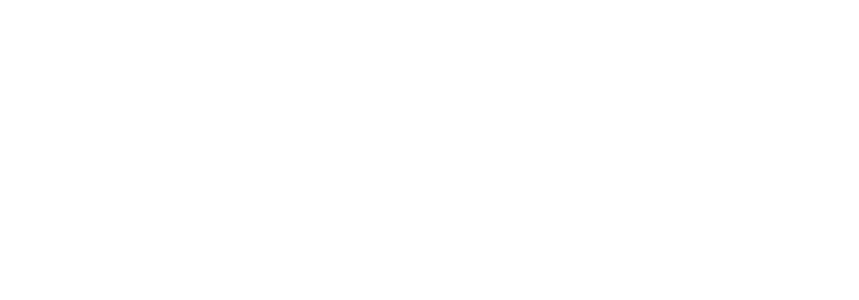
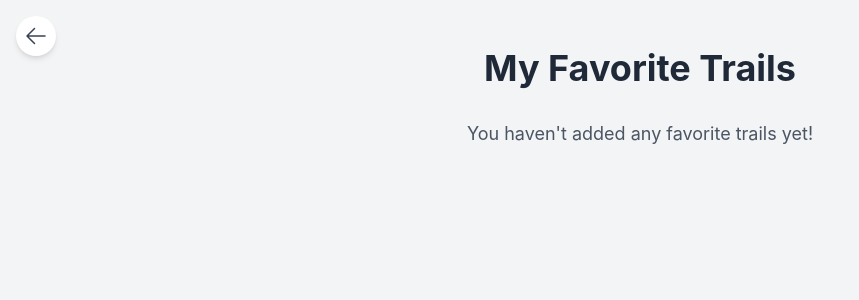
Before and after one commit to HolloJozsef/my-all-trails, a React (Create React App) app in the folder client/: page /favorites in a window 1280 px wide. Before the commit this address had no page. Shown: the top 300 px of the page, without its empty margins (0-859 px from the left). Built offline with nearby package versions, Linux system fonts and the light colour scheme.

Commit message:
favorite functionality with zustand and local storage

```diff
--- a/client/src/App.tsx
+++ b/client/src/App.tsx
@@ -1,10 +1,10 @@
 import React, { Suspense, useEffect } from "react";
 import Homepage from "./modules/Homepage/Homepage";
 import { BrowserRouter, Route, Routes } from "react-router-dom";
-import SearchResults from "./modules/SearchResult/SearchResult";
 import TrailDetailsSkeleton from "./modules/Homepage/components/TrailDetailsSkeleton";
 import MapPage from "./modules/Homepage/components/MapPage";
 import ErrorBoundary from "./modules/Core/ErrorBoundary";
+import FavoritesPage from "./modules/Homepage/components/FavoritesPage";
 
 const TrailDetails = React.lazy(
   () => import("./modules/Homepage/components/TrailDetails")
@@ -24,8 +24,8 @@
       <ErrorBoundary>
         <Routes>
           <Route path="/" element={<Homepage />} />
-          <Route path="/search" element={<SearchResults />} />
           <Route path="/map" element={<MapPage />} />
+          <Route path="/favorites" element={<FavoritesPage />} />
           <Route
             path="/trails/:id"
             element={
--- a/client/src/modules/Homepage/Homepage.tsx
+++ b/client/src/modules/Homepage/Homepage.tsx
@@ -5,13 +5,17 @@
 import AddTrailModal from "./components/AddTrailModal";
 import Spinner from "../Core/Spinner";
 import { createPortal } from "react-dom";
+import { useNavigate } from "react-router-dom";
 
 const Homepage = () => {
   const [isModalOpen, setIsModalOpen] = useState<boolean>(false);
+  const navigate = useNavigate();
 
   const handleOpenModal = () => setIsModalOpen(true);
   const handleCloseModal = () => setIsModalOpen(false);
-
+  const handleGoToFavorites = () => {
+    navigate("/favorites");
+  }
   return (
     <>
       <div className="App flex flex-col justify-center items-center h-[50vh] bg-blue-100 relative">
@@ -25,6 +29,13 @@
           onClick={handleOpenModal}
         >
           +
+        </button>
+        <button
+          className="absolute top-4 left-4 bg-red-500 text-white px-4 py-2 rounded-full shadow-lg hover:bg-red-600 focus:outline-none"
+          onClick={handleGoToFavorites}
+          aria-label="View Favorite Trails"
+        >
+          Favorites
         </button>
       </div>
 
--- /dev/null
+++ b/client/src/modules/Homepage/components/FavoritesPage.tsx
@@ -0,0 +1,36 @@
+import React from 'react';
+import { useFavoritesStore } from '../../../store/favoriteStore';
+import NearbyTrailCard from './NearbyTrailCard';
+import BackButton from '../../Core/BackButton';
+
+const FavoritesPage: React.FC = () => {
+  const favoriteTrailsData = useFavoritesStore(state => state.favoriteTrailsData);
+  const removeFavorite = useFavoritesStore(state => state.removeFavorite);
+
+  const handleDeleteFromFavorites = (id: string) => {
+    removeFavorite(id);
+  };
+
+
+  return (
+    <div className="min-h-screen bg-gray-100 py-6 flex flex-col items-center sm:py-12">
+          <BackButton/>
+      <h1 className="text-4xl font-bold text-center text-gray-800 mb-8">My Favorite Trails</h1>
+      {favoriteTrailsData.length === 0 ? (
+        <p className="text-gray-600 text-lg">You haven't added any favorite trails yet!</p>
+      ) : (
+        <div className="flex flex-wrap justify-center gap-6 p-4">
+          {favoriteTrailsData.map((trail) => (
+            <NearbyTrailCard
+              key={trail.id}
+              trail={trail}
+              onDelete={handleDeleteFromFavorites} // This will just remove from favorites, not server delete
+            />
+          ))}
+        </div>
+      )}
+    </div>
+  );
+};
+
+export default FavoritesPage;
--- a/client/src/modules/Homepage/components/NearbyTrailCard.tsx
+++ b/client/src/modules/Homepage/components/NearbyTrailCard.tsx
@@ -1,9 +1,11 @@
-import React, { useState } from "react";
+import React, { useCallback, useState } from "react";
 import { Trail } from "../../../types/types";
 import { useNavigate } from "react-router-dom";
-import { TrashIcon } from "@heroicons/react/24/outline";
+import { TrashIcon, HeartIcon as OutlineHeartIcon} from "@heroicons/react/24/outline";
+import { HeartIcon as SolidHeartIcon } from "@heroicons/react/24/solid";
 import Rating from "../../Core/Rating";
 import ConfirmationDialog from "./modals/ConfirmationModal";
+import { useFavoritesStore } from "../../../store/favoriteStore";
 
 const FALLBACK_IMAGE_URL = "https://media.istockphoto.com/id/495479514/photo/viso-valley.jpg?s=612x612&w=0&k=20&c=5GsMO7BU7hZZaR0LWAOcbi-d3AVpN57u6Rq0Rse3Wqk=";
 
@@ -14,6 +16,20 @@
   const [imageSrc, setImageSrc] = useState(trail.imageUrl || FALLBACK_IMAGE_URL);
   const [showDeleteConfirmation, setShowDeleteConfirmation] = useState(false);
   const navigate = useNavigate();
+
+  const isFavorite = useFavoritesStore(state => state.isFavorite(trail.id));
+  const addFavorite = useFavoritesStore(state => state.addFavorite);
+  const removeFavorite = useFavoritesStore(state => state.removeFavorite);
+
+  const handleFavoriteClick = useCallback((e: React.MouseEvent) => {
+    e.stopPropagation();
+    if (isFavorite) {
+      removeFavorite(trail.id);
+    } else {
+      addFavorite(trail);
+    }
+  }, [isFavorite, addFavorite, removeFavorite, trail]);
+
 
   const handleImageError = () => {
     if (imageSrc !== FALLBACK_IMAGE_URL) {
@@ -69,8 +85,18 @@
         >
           <TrashIcon className="h-6 w-6" />
         </button>
+        <button
+          className={`p-1 rounded-full hover:bg-gray-100 ${isFavorite ? 'text-red-500' : 'text-gray-400 hover:text-red-400'}`}
+          onClick={handleFavoriteClick}
+          aria-label={isFavorite ? "Remove from favorites" : "Add to favorites"}
+        >
+          {isFavorite ? (
+            <SolidHeartIcon className="h-6 w-6" />
+          ) : (
+            <OutlineHeartIcon className="h-6 w-6" />
+          )}
+        </button>
       </div>
-
       <ConfirmationDialog
         isOpen={showDeleteConfirmation}
         title="Confirm Deletion"
--- a/client/src/modules/SearchResult/SearchResult.tsx
+++ /dev/null
@@ -1,15 +0,0 @@
-import React from "react";
-import { useSearchStore } from "../../store/searchStore";
-
-const SearchResults= () => {
-  const searchText = useSearchStore((state) => state.searchText);
-
-  return (
-    <div>
-      <h1>Search Results</h1>
-      <p>You searched for: <strong>{searchText}</strong></p>
-    </div>
-  );
-};
-
-export default SearchResults;
--- /dev/null
+++ b/client/src/store/favoriteStore.ts
@@ -0,0 +1,53 @@
+import { create } from 'zustand';
+import { persist, createJSONStorage } from 'zustand/middleware';
+import { Trail } from '../types/types';
+
+interface FavoritesState {
+  favoriteTrailIds: string[];
+  favoriteTrailsData: Trail[];
+}
+
+interface FavoritesActions {
+  addFavorite: (trail: Trail) => void;
+  removeFavorite: (trailId: string) => void;
+  isFavorite: (trailId: string) => boolean;
+}
+
+type FavoritesStore = FavoritesState & FavoritesActions;
+
+// The 'persist' middleware will automatically save and load from localStorage
+export const useFavoritesStore = create<FavoritesStore>()(
+  persist(
+    (set, get) => ({
+      favoriteTrailIds: [],
+      favoriteTrailsData: [],
+
+      addFavorite: (trail) => {
+        set((state) => {
+          if (!state.favoriteTrailIds.includes(trail.id)) {
+            return {
+              favoriteTrailIds: [...state.favoriteTrailIds, trail.id],
+              favoriteTrailsData: [...state.favoriteTrailsData, trail],
+            };
+          }
+          return state;
+        });
+      },
+
+      removeFavorite: (trailId) => {
+        set((state) => ({
+          favoriteTrailIds: state.favoriteTrailIds.filter(id => id !== trailId),
+          favoriteTrailsData: state.favoriteTrailsData.filter(trail => trail.id !== trailId),
+        }));
+      },
+
+      isFavorite: (trailId) => {
+        return get().favoriteTrailIds.includes(trailId);
+      },
+    }),
+    {
+      name: 'favorite-trails-storage',
+      storage: createJSONStorage(() => localStorage),
+    }
+  )
+);
--- a/client/src/store/searchStore.ts
+++ /dev/null
@@ -1,11 +0,0 @@
-import { create } from 'zustand';
-
-interface SearchStore {
-  searchText: string;
-  setSearchText: (text: string) => void;
-}
-
-export const useSearchStore = create<SearchStore>((set) => ({
-  searchText: "",
-  setSearchText: (text) => set({ searchText: text }),
-}));
```
